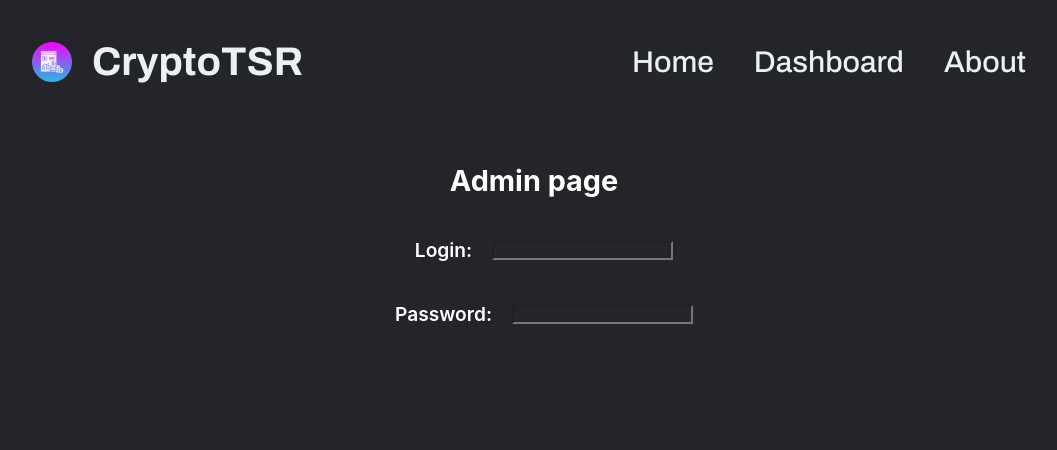
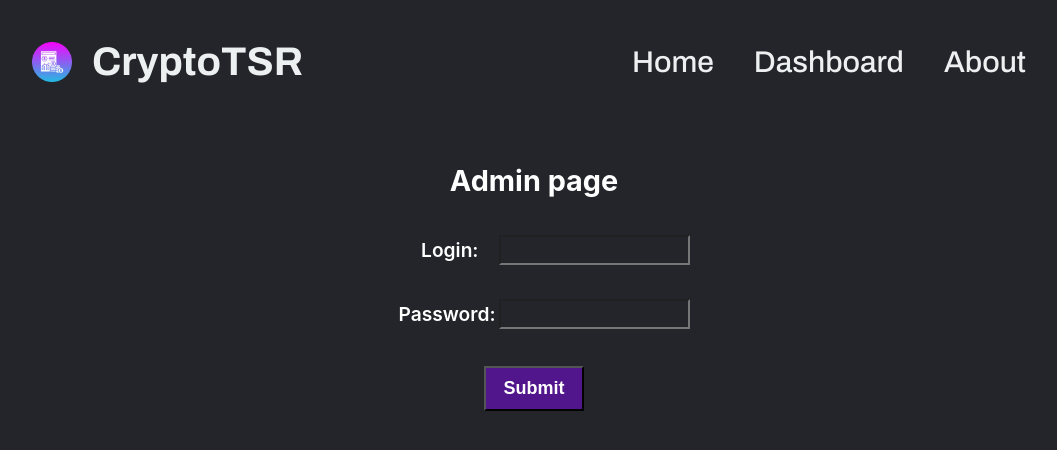
Before and after one commit to MichalBe996/CryptoReactTS, a React (Create React App) app in the folder client/: page /adminLogin in a window 1280 px wide. Shown: the top 450 px of the page, without its empty margins (106-1163 px from the left). Built offline with nearby package versions, Linux system fonts and the light colour scheme.

Commit message:
styling admin login page

```diff
--- a/client/src/App.css
+++ b/client/src/App.css
@@ -164,3 +164,25 @@ label {
   align-items: center;
   text-align: right;
 }
+
+.form-row > label {
+  width: 80px;
+  display: inline-block;
+  text-align: right;
+}
+
+.form-row > input {
+  height: 30px;
+  color: white;
+  padding: 5px;
+}
+
+.submit-button {
+  background-color: #51158C;
+  color: white;
+  font-weight: 700;
+  font-size: large;
+  margin-top: 20px;
+  padding: 10px;
+  width: 100px;
+}
--- a/client/src/pages/adminLogin.tsx
+++ b/client/src/pages/adminLogin.tsx
@@ -27,6 +27,8 @@ const AdminLogin = () => {
                 <input id="password"/>
             </span>
 
+            <button className='submit-button'>Submit</button>
+
         </form>
     </div>
   )
```
